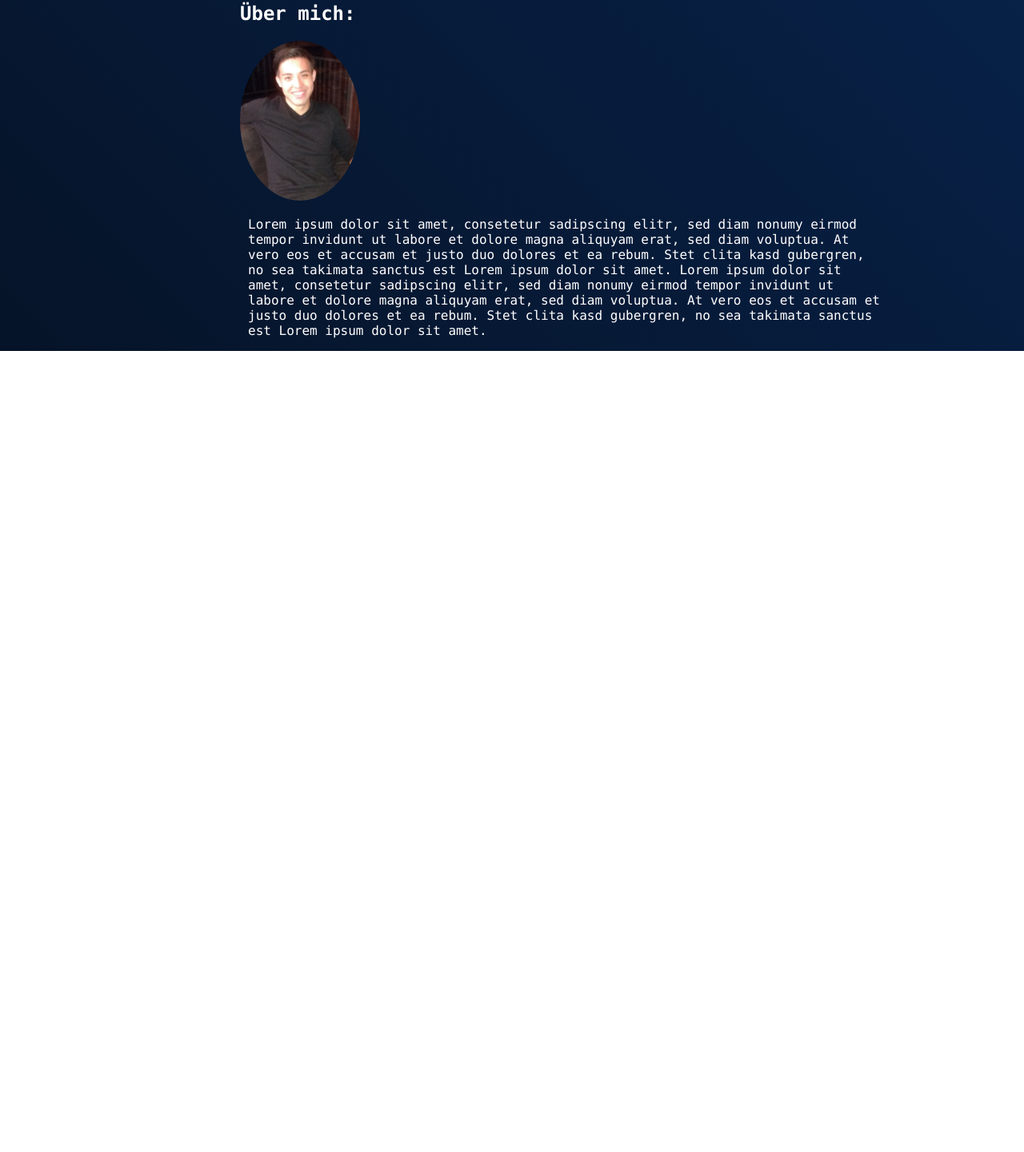
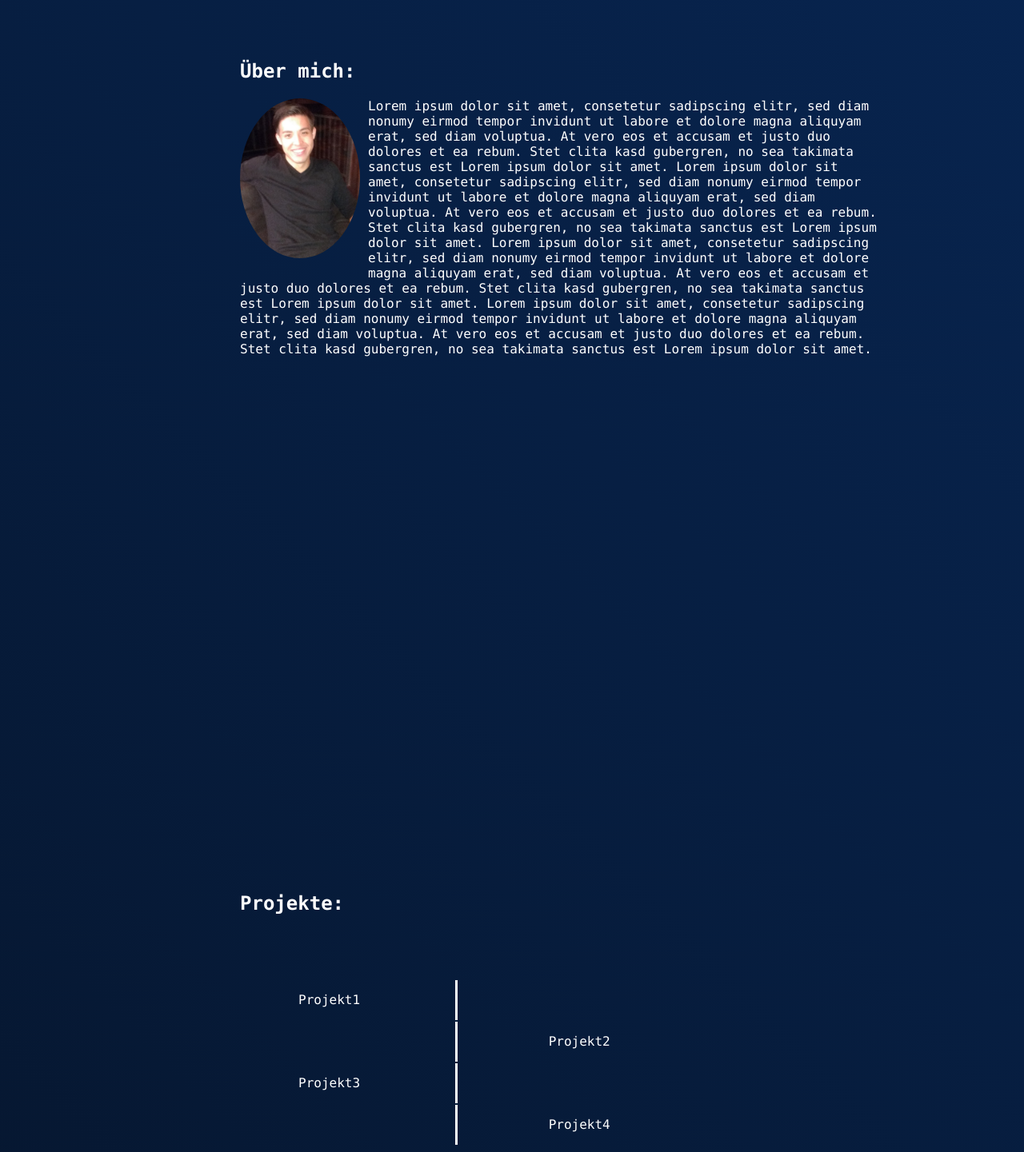
Before and after one commit to mcoester/mcoester.github.io.firstAttempt, a plain HTML site: page index.html in a window 1280 px wide. Shown: the part 1106-2547 px from the top of the page at 80% size. Before the commit the page ends 1545 px from the top, so only its background shows below. Drawn offline with Linux system fonts and the light colour scheme.

Commit message:
Added About Me and Contactinformation

```diff
--- a/index.html
+++ b/index.html
@@ -11,8 +11,8 @@
             <ul class="headercontent navbar">
               <li class="headercontent"><a href="#start">Start</a></li>
               <li class="headercontent"><a href="#übermich">Über mich</a></li>
-              <li class="headercontent"><a href="#">Projekte</a></li>
-              <li class="headercontent"><a href="#">Kontaktinformationen</a></li>
+              <li class="headercontent"><a href="#projekte">Projekte</a></li>
+              <li class="headercontent"><a href="#kontaktinformationen">Kontaktinformationen</a></li>
             </ul>
         </nav>
       </header>
@@ -33,7 +33,9 @@
         </div>
         <div class="centerbox">
           <h2 id="übermich">Über mich:</h2>
-          <img src="./src/img/Picture-of-me.jpg" alt="Ein Bild das Michael Cöster zeigt."/>
+          <div class="imgbox">
+            <img src="./src/img/Picture-of-me.jpg" alt="Ein Bild das Michael Cöster zeigt."/>
+          </div>
           <p id="contentaboutme">
             Lorem ipsum dolor sit amet, consetetur sadipscing elitr,
             sed diam nonumy eirmod tempor invidunt ut labore et
@@ -45,8 +47,61 @@
             invidunt ut labore et dolore magna aliquyam erat, sed diam voluptua.
             At vero eos et accusam et justo duo dolores et ea rebum. Stet clita kasd gubergren,
             no sea takimata sanctus est Lorem ipsum dolor sit amet.
+            Lorem ipsum dolor sit amet, consetetur sadipscing elitr,
+            sed diam nonumy eirmod tempor invidunt ut labore et dolore
+            magna aliquyam erat, sed diam voluptua. At vero eos et
+            accusam et justo duo dolores et ea rebum.
+            Stet clita kasd gubergren, no sea takimata sanctus est
+            Lorem ipsum dolor sit amet. Lorem ipsum dolor sit amet,
+            consetetur sadipscing elitr, sed diam nonumy eirmod tempor
+            invidunt ut labore et dolore magna aliquyam erat, sed diam voluptua.
+            At vero eos et accusam et justo duo dolores et ea rebum.
+            Stet clita kasd gubergren,
+            no sea takimata sanctus est Lorem ipsum dolor sit amet.
+          </p>
+      </div>
+      <div class="centerbox">
+        <h2 id="projekte">Projekte:</h2>
+        <div id="projektbox">
+          <table id="table1">
+            <tr>
+              <td>Projekt1</td>
+            </tr>
+            <tr>
+              <td></td>
+            </tr>
+            <tr>
+              <td>Projekt3</td>
+            </tr>
+            <tr>
+              <td></td>
+            </tr>
+          </table>
+          <table id="table2">
+            <tr>
+              <td></td>
+            </tr>
+            <tr>
+              <td>Projekt2</td>
+            </tr>
+            <tr>
+              <td></td>
+            </tr>
+            <tr>
+              <td>Projekt4</td>
+            </tr>
+          </table>
+        </div>
+      </div>
+      <div class="centerbox">
+        <h2 id="kontaktinformationen">Kontaktinformationen:</h2>
+        <ul>
+          <li>Adresse:</li>
+          <li>E-Mail:</li>
+          <li>Tel:</li>
+          <li><a href="#">Github</a></li>
+        </ul>
       </div>
     </main>
   </body>
-
 </html>
--- a/src/style.css
+++ b/src/style.css
@@ -1,6 +1,7 @@
 * {
     font-family: "Lucida Console", Courier, monospace;
     color: white;
+    box-sizing: border-box;
 }
 
 body {
@@ -11,7 +12,14 @@ body {
 
 header {
     position: sticky;
-    top: 10px;
+    top: 0px;
+    right: 5px;
+    left: 5px;
+    border: solid;
+    border-color:  hsl(216, 83.58%, 19.38%);
+    border-width: 1px;
+    border-radius: 5%;
+    background-color:hsl(216, 83.58%, 19.38%);
 }
 
 .headercontent {
@@ -32,6 +40,10 @@ h1.headercontent a {
 h1.headercontent {
     margin: 10px;
     padding: 0px;
+}
+
+h2 {
+    padding-top: 70px;
 }
 
 #mainbox {
@@ -65,19 +77,48 @@ h1.headercontent {
     width: 800px;
     margin-left: 300px;
     margin-top: 600px;
+    margin-bottom: 100px;
+}
+
+.centerbox .imgbox{
+    width: 160px;
+    height:210px;
+    float: left;
 }
 
 .centerbox img {
     width: 150px;
     height: 200px;
     border-radius: 50%;
-    display: inline-block;
-    position: relative;
 }
 
 #contentaboutme {
+    width: 800px;
+}
+
+#projektbox {
+    margin-top: 80px;
+    margin-left: 70px;
+}
+
+td {
+    width: 200px;
+    height: 50px;
+}
+
+#table1 {
     display: inline-block;
-    width: fit-content;
-    position: relative;
-    margin-left: 10px;
 }
+
+#table2 {
+    display: inline-block;
+}
+
+#table1 td {
+    border-right: solid;
+    padding-right: 100px;
+}
+
+#table2 td {
+    padding-left: 100px;
+}
```
